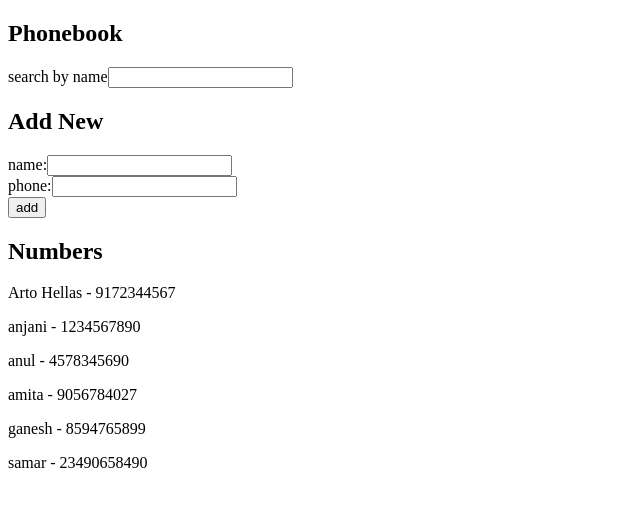
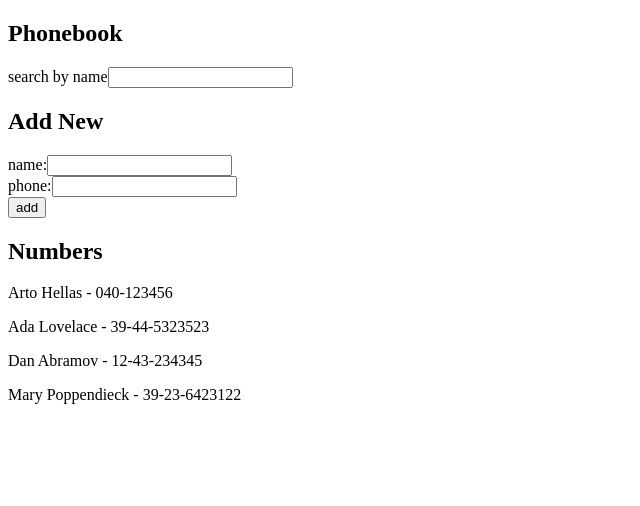
Before and after one commit to GaneshS288/FullStackOpen_Part_2, a React (Vite) app in the folder phonebook/: page / in a window 1280 px wide. Shown: the top 506 px of the page, without its empty margins (0-640 px from the left). Built offline with nearby package versions, Linux system fonts and the light colour scheme; data requests are answered from the project's data file.

Commit message:
add axios and fetch initial data from json server

```diff
--- /dev/null
+++ b/phonebook/db.json
@@ -0,0 +1,24 @@
+{
+    "persons":[
+      {
+        "name": "Arto Hellas",
+        "number": "040-123456",
+        "id": "1"
+      },
+      {
+        "name": "Ada Lovelace",
+        "number": "39-44-5323523",
+        "id": "2"
+      },
+      {
+        "name": "Dan Abramov",
+        "number": "12-43-234345",
+        "id": "3"
+      },
+      {
+        "name": "Mary Poppendieck",
+        "number": "39-23-6423122",
+        "id": "4"
+      }
+    ]
+  }
--- a/phonebook/package.json
+++ b/phonebook/package.json
@@ -7,9 +7,11 @@
     "dev": "vite",
     "build": "vite build",
     "lint": "eslint .",
-    "preview": "vite preview"
+    "preview": "vite preview",
+    "server": "json-server -p 3001 db.json"
   },
   "dependencies": {
+    "axios": "^1.8.2",
     "react": "^19.0.0",
     "react-dom": "^19.0.0"
   },
@@ -22,6 +24,7 @@
     "eslint-plugin-react-hooks": "^5.1.0",
     "eslint-plugin-react-refresh": "^0.4.19",
     "globals": "^15.15.0",
+    "json-server": "^1.0.0-beta.3",
     "vite": "^6.2.0"
   }
 }
--- a/phonebook/src/App.jsx
+++ b/phonebook/src/App.jsx
@@ -1,27 +1,11 @@
-import { useState } from "react";
+import { useEffect, useState } from "react";
+import axios from "axios";
 import Search from "./Search";
 import Form from "./Form";
 import PeopleInfo from "./PeopleInfo";
 
-const Person = ({ name, phone }) => {
-  return (
-    <div>
-      <p>
-        {name} - {phone}
-      </p>
-    </div>
-  );
-};
-
 const App = () => {
-  const [persons, setPersons] = useState([
-    { name: "Arto Hellas", phone: "9172344567" },
-    { name: "anjani", phone : "1234567890"},
-    { name: "anul", phone : "4578345690"},
-    { name: "amita", phone : "9056784027"},
-    { name: "ganesh", phone : "8594765899"},
-    { name: "samar", phone : "23490658490"}
-  ]);
+  const [persons, setPersons] = useState([]);
   const [newName, setNewName] = useState("");
   const [newPhoneNumber, setNewPhoneNumber] = useState("");
   const [filterKeyword, setFilterKeyword] = useState("");
@@ -50,10 +34,14 @@ const App = () => {
     if (isNameInPersons) {
       alert(`${newName} is already added to the phonebook`);
     } else {
-      const newPeron = { name: newName, phone: newPhoneNumber };
+      const newPeron = { name: newName, number: newPhoneNumber, id: (persons.length + 1) };
       setPersons([...persons, newPeron]);
     }
   }
+
+  useEffect(() => {
+    axios.get("http://localhost:3001/persons").then((res) => setPersons(res.data));
+  }, [])
 
   return (
     <div>
--- a/phonebook/src/PeopleInfo.jsx
+++ b/phonebook/src/PeopleInfo.jsx
@@ -1,8 +1,8 @@
-const Person = ({ name, phone }) => {
+const Person = ({ name, number }) => {
   return (
     <div>
       <p>
-        {name} - {phone}
+        {name} - {number}
       </p>
     </div>
   );
@@ -14,9 +14,9 @@ function PeopleInfo({ persons }) {
       <h2>Numbers</h2>
       {persons.map((person) => (
         <Person
-          key={person.name}
+          key={person.id}
           name={person.name}
-          phone={person.phone}
+          number={person.number}
         ></Person>
       ))}
     </div>
```
Also changed, not shown: 1 other file (tests, documents, lock files or other folders).
